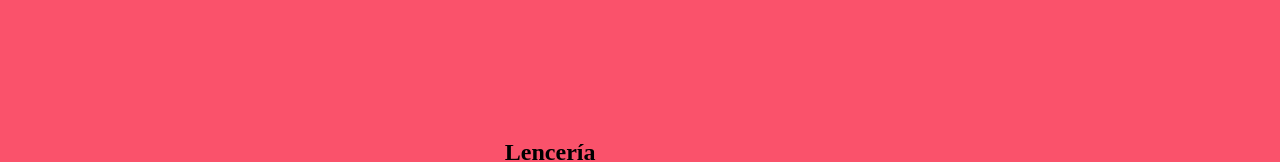
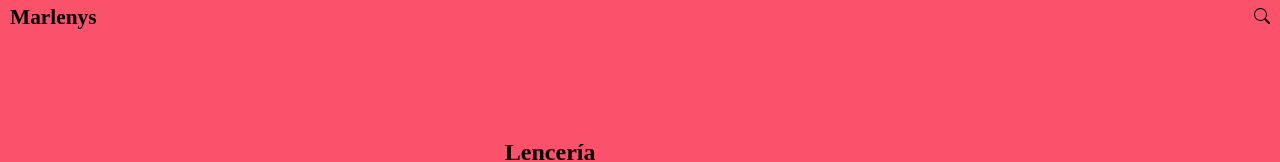
Before and after one commit to smaje99/marlenys-ecommerce, a Next.js app: page / in a window 1280 px wide. Shown: the top 162 px of the page. Built offline with nearby package versions, Linux system fonts and the light colour scheme; a web font is replaced by a local one.

Commit message:
🚧 Add Navigation component to Home page
458

```diff
--- /dev/null
+++ b/src/app/Home/components/Navigation/Navigation.module.scss
@@ -0,0 +1,30 @@
+@import '@/styles/settings/typography';
+
+.nav {
+    position: fixed;
+    top: 0;
+    left: 0;
+
+    width: 100vw;
+
+    display: flex;
+    justify-content: space-between;
+    align-items: center;
+
+    background-color: transparent;
+    padding: .5rem 1rem;
+    box-sizing: border-box;
+}
+
+.brand {
+    font-size: 16pt;
+    font-family: $brand-font;
+    font-weight: 700;
+    text-decoration: none;
+    color: black;
+    user-select: none;
+}
+
+.search {
+    font-size: 12pt;
+}
--- /dev/null
+++ b/src/app/Home/components/Navigation/Navigation.tsx
@@ -0,0 +1,24 @@
+import { BsSearch } from 'react-icons/bs';
+
+import { Routes } from '@/models/settings/routes.model';
+
+import styles from './Navigation.module.scss';
+
+const Navigation = () => {
+    return (
+        <nav className={styles.nav}>
+            <a
+                href={Routes.HOME.path}
+                className={styles.brand}
+                aria-label={Routes.HOME.name}
+            >
+                Marlenys
+            </a>
+            <div className={styles.search} role='button'>
+                <BsSearch aria-hidden />
+            </div>
+        </nav>
+    )
+}
+
+export default Navigation;
--- /dev/null
+++ b/src/app/Home/components/Navigation/index.ts
@@ -0,0 +1 @@
+export { default } from './Navigation';
--- a/src/app/Home/components/index.ts
+++ b/src/app/Home/components/index.ts
@@ -1 +1,2 @@
 export { default as Header } from './Header';
+export { default as Navigation } from './Navigation';
--- a/src/app/page.tsx
+++ b/src/app/page.tsx
@@ -1,8 +1,9 @@
-import { Header } from './Home/components';
+import { Header, Navigation } from './Home/components';
 
 const Home = () => {
     return (
         <>
+            <Navigation />
             <Header />
         </>
     )
```
